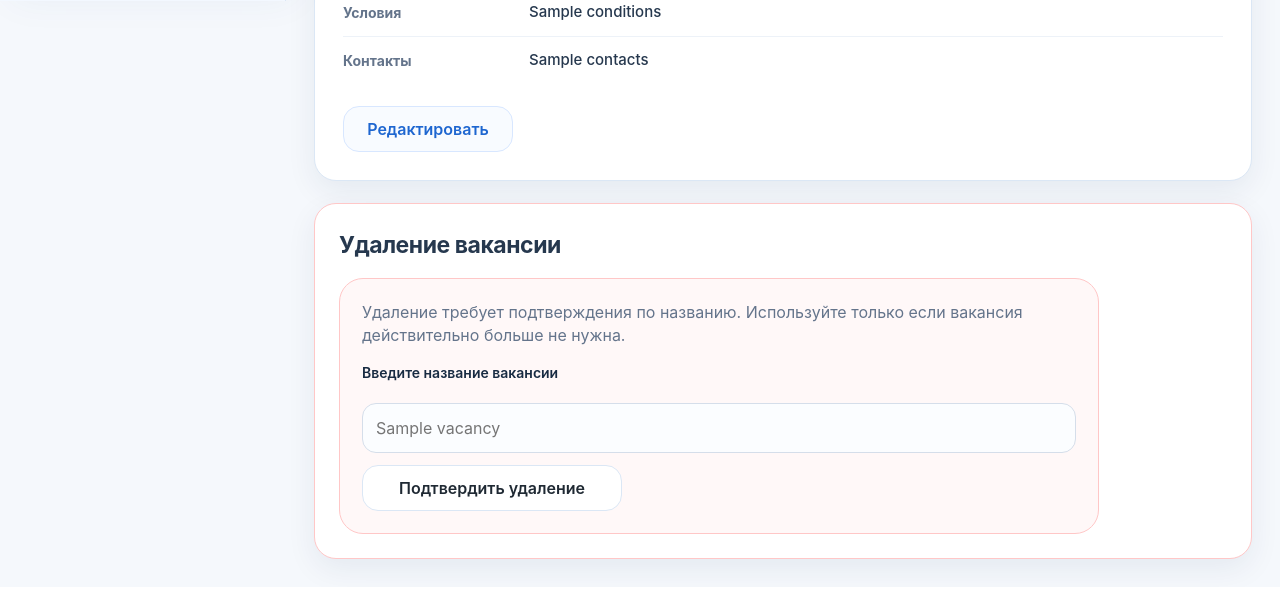
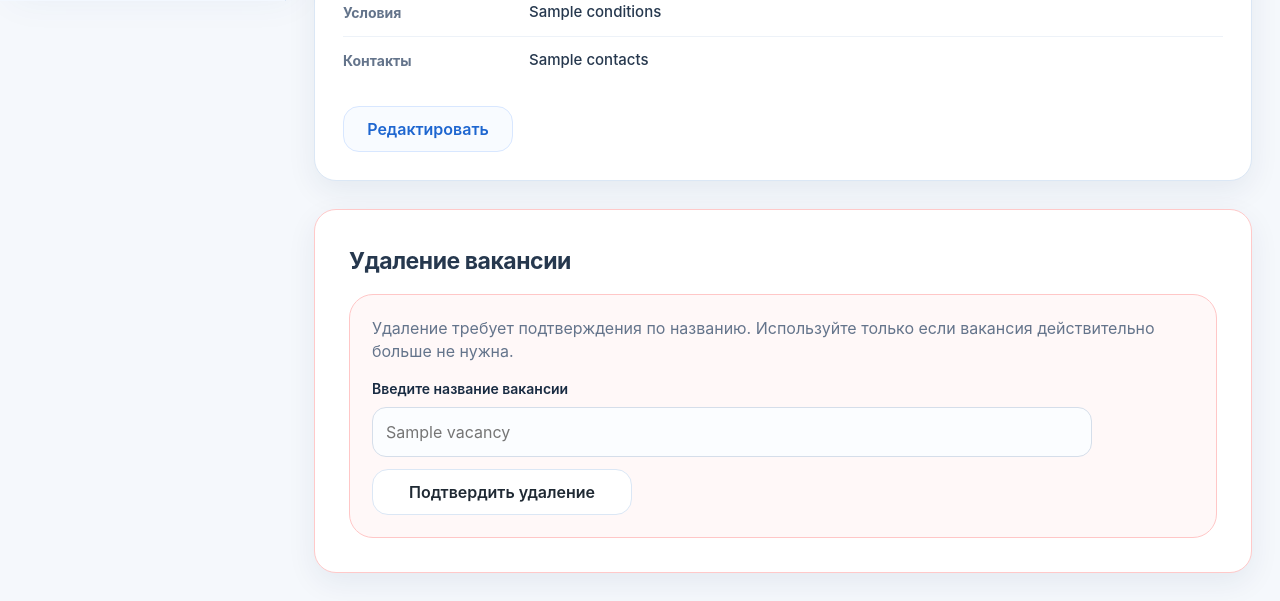
Before and after one commit to liradosik/diploma-career-center-irkpo, a Django app: template career_center/templates/adminpanel/vacancy_detail.html in a window 1280 px wide. Shown: the part 799-1400 px from the top of the page. Run offline with Django 5.2, Linux system fonts and the light colour scheme; the template is opened without the code that fills it: most values are stand-ins (such as "Sample title", 1, 10 or a date in 2020); form fields are guessed from the names that the template uses.

Commit message:
bleblelbe

```diff
--- a/career_center/templates/adminpanel/course_detail.html
+++ b/career_center/templates/adminpanel/course_detail.html
@@ -138,7 +138,7 @@
   </div>
 </section>
 
-<section class="section card admin-danger-card detail-delete-bottom">
+<section class="section card curator-delete-card curator-delete-bottom-card">
   <h2>Удаление курса</h2>
 
   <div class="admin-danger-inner">
--- a/career_center/templates/adminpanel/vacancy_detail.html
+++ b/career_center/templates/adminpanel/vacancy_detail.html
@@ -177,20 +177,22 @@
   </div>
 </section>
 
-<section class="section card danger-card vacancy-delete-card detail-delete-bottom">
+<section class="section card curator-delete-card curator-delete-bottom-card">
   <h2>Удаление вакансии</h2>
 
   <div class="danger-inner">
     <p>
-      Удаление требует подтверждения по названию. Используйте только если вакансия действительно больше не нужна.
-    </p>
+      Удаление требует подтверждения по названию. Используйте только если вакансия действительно больше не нужна.</p>
 
-    <form method="post" class="detail-danger-form">
+    <form method="post" class="curator-delete-form">
       {% csrf_token %}
       <input type="hidden" name="action" value="delete">
 
-      <label>Введите название вакансии</label>
+      <div class="form-field">
+<label>Введите название вакансии</label>
       <input name="confirm_title" type="text" placeholder="{{ vacancy.title }}" required>
+      </div>
+
 
       <button class="btn btn-danger" type="submit">Подтвердить удаление</button>
     </form>
```
